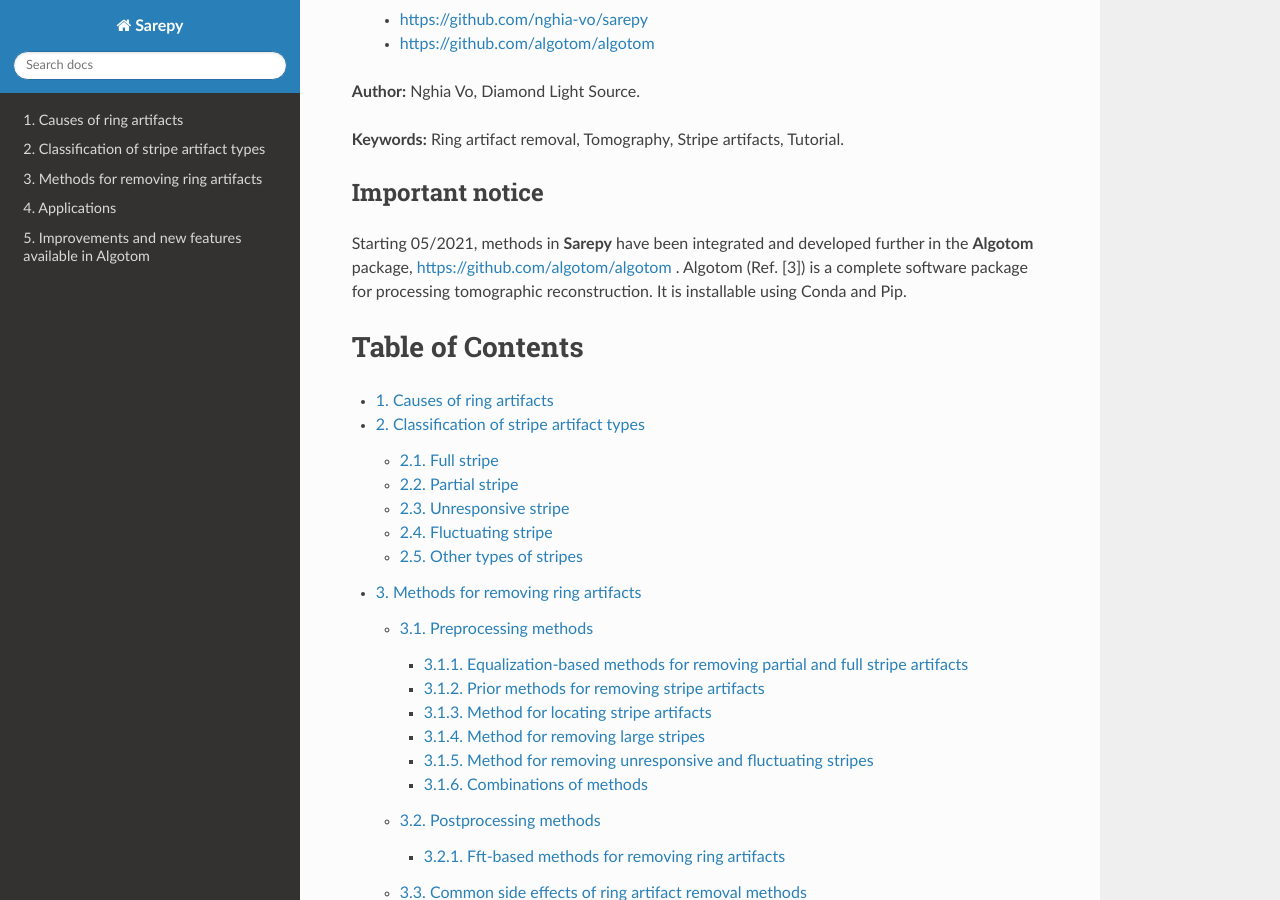
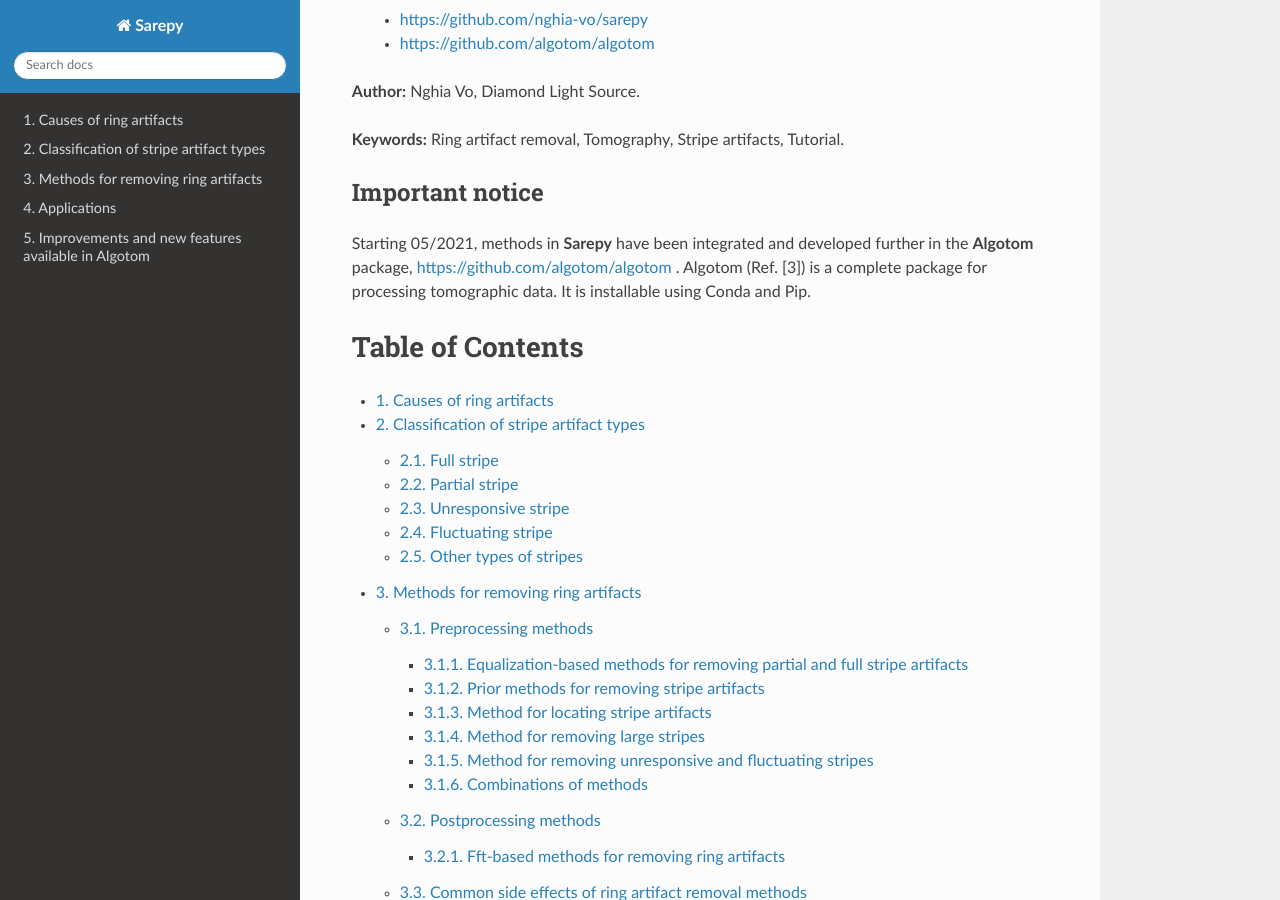
Before and after one commit to nghia-vo/sarepy, a Sphinx documentation site: the page built from doc/source/index.rst, in a window 1280 px wide and 900 px high, scrolled down 729 px. Built offline with Sphinx 7.4.7 and the Read the Docs theme 2.0.0, drawn with Linux system fonts in a browser that asks for light colours.

Commit message:
Update index.rst

```diff
--- a/doc/source/index.rst
+++ b/doc/source/index.rst
@@ -27,7 +27,7 @@
 ----------------
 Starting 05/2021, methods in **Sarepy** have been integrated and developed further in
 the **Algotom** package, https://github.com/algotom/algotom . Algotom (Ref. [3])
-is a complete software package for processing tomographic reconstruction. It is
+is a complete package for processing tomographic data. It is
 installable using Conda and Pip.
 
 Table of Contents
```
